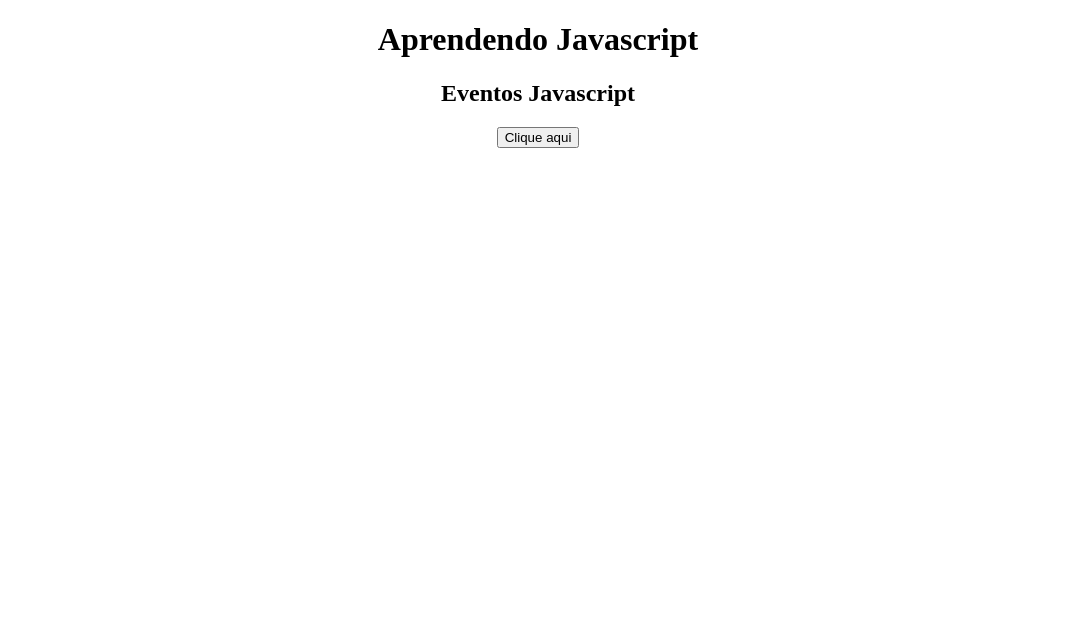
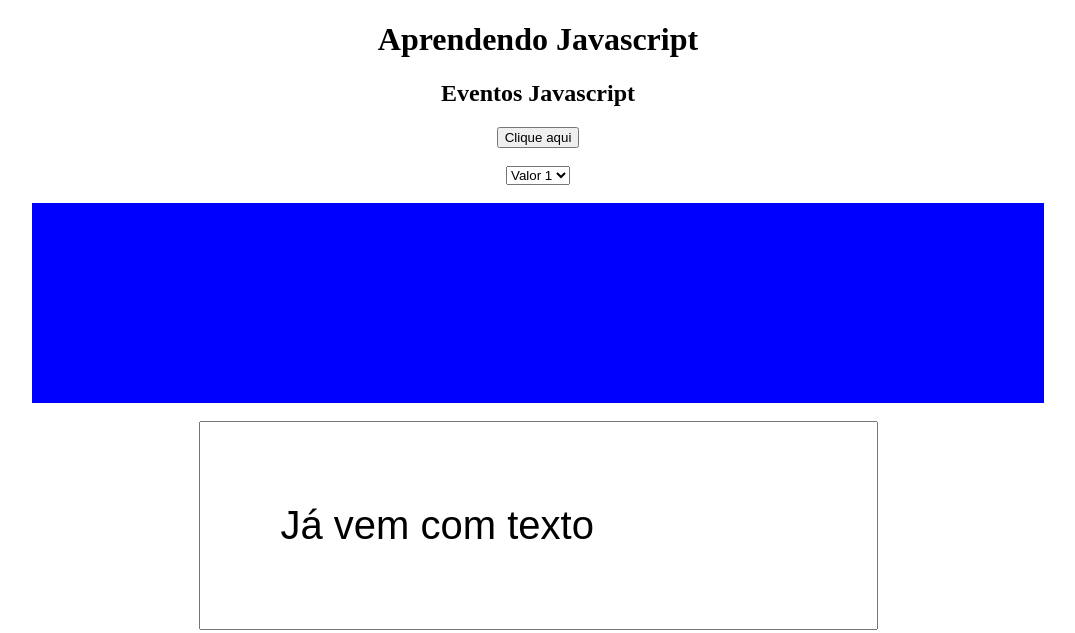
Before and after one commit to Todeskgustavo/Aula10-Eventos, a plain HTML site: page index.html in a window 1280 px wide. Shown: the whole page, without its empty margins (102-1177 px from the left). Drawn offline with Linux system fonts and the light colour scheme.

Commit message:
testes com eventos

```diff
--- a/index.html
+++ b/index.html
@@ -15,8 +15,22 @@
     <h2>Eventos Javascript</h2>
     <p id="texto"></p>
 
-    <button id="meuBotao">Clique aqui</button>
+    <button ondblclick="eventoDblClick()">Clique aqui</button><br><br>
 
+    <select onchange="mudou()" id="itens">
+        <option value="1">Valor 1</option>
+        <option value="2">Valor 2</option>
+        <option value="3">Valor 3</option>
+        <option value="4">Valor 4</option>
+    </select>
+
+    <br><br>
+
+    <div id="teste" onmouseover="viraVermelho()" onmouseout="viraAzul()" style="margin: auto auto; width: 80%; height: 200px; background: blue;"></div>
+
+    <br>
+
+    <input id="campoTexto" style="padding: 80px; font-size: 40px;" type="text" placeholder="Digite alguma coisa" value="Já vem com texto">
     <script src="javascript.js"></script>
 </body>
 </html>
--- a/javascript.js
+++ b/javascript.js
@@ -1,5 +1,32 @@
+/* teste de onclick
 document.getElementById('meuBotao').onclick = function() {
     this.innerHTML = 'Texto alterado';
     this.style.backgroundColor = 'blue';
     this.style.color = 'white';
 };
+*/
+
+function eventoDblClick(){
+    alert('Evento de clique duplo');
+}
+
+function viraVermelho(){
+    let div = document.getElementById("teste");
+    div.style.backgroundColor = "red";
+}
+
+function viraAzul(){
+    let div = document.getElementById("teste");
+    div.style.backgroundColor = "blue";
+}
+
+/* -- Função demonstrando o evento onmousemove
+function adicionaTexto(){
+    let p = document.getElementById("texto");
+    p.append('o mouse moveu<br>');
+}
+*/
+
+function mudou(){
+    console.log('Mudou');
+}
```
